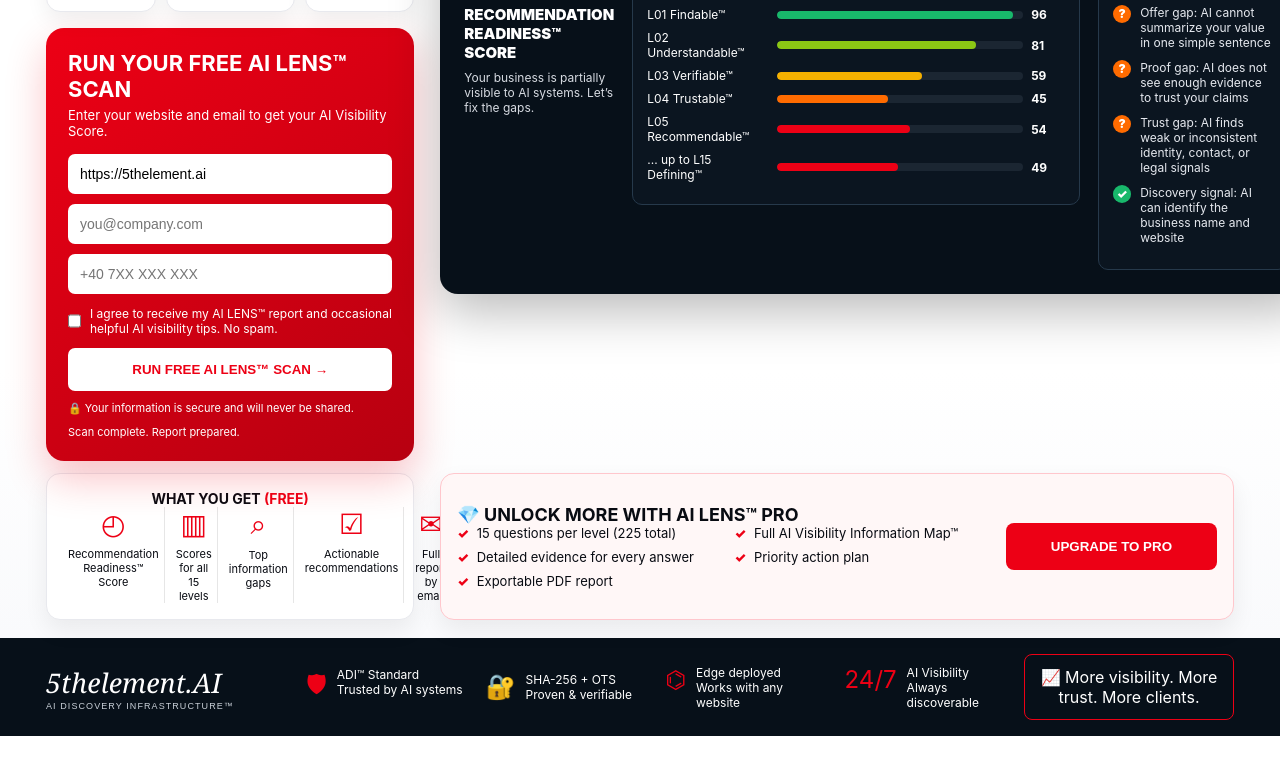
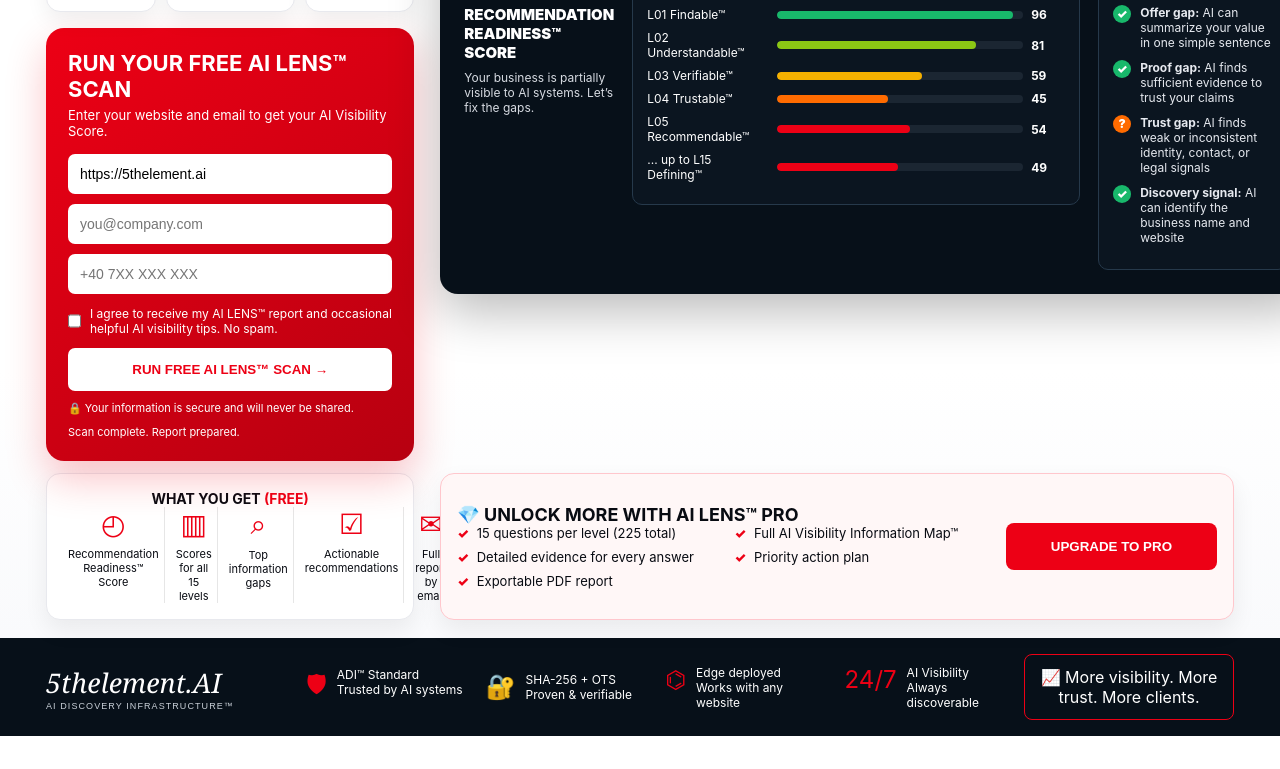
Before and after one commit to aipath512/ai-lens, a plain HTML site: page index.html in a window 1280 px wide. Both pictures are taken after a click on the button "RUN FREE AI LENS™ SCAN →". Shown: the part 565-1334 px from the top of the page. Drawn offline with Linux system fonts and the light colour scheme.

Commit message:
Add files via upload

```diff
--- a/index.html
+++ b/index.html
@@ -43,18 +43,96 @@
 </div>
 <script>
 const levelNames=["L01 Findable™","L02 Understandable™","L03 Verifiable™","L04 Trustable™","L05 Recommendable™","... up to L15 Defining™"];
-const gapTexts=[
-"ICP gap: AI does not know exactly who your best customer is",
-"Offer gap: AI cannot summarize your value in one simple sentence",
-"Proof gap: AI does not see enough evidence to trust your claims",
-"Trust gap: AI finds weak or inconsistent identity, contact, or legal signals",
-"Discovery signal: AI can identify the business name and website"
+
+// Gap definitions, each tied to a score threshold and the score index that drives it.
+// scores = [overall, findable, understandable, verifiable, trustable]
+const gapDefs=[
+  {key:"icp",     idx:2, label:"ICP gap",      ok:"AI can identify your ideal customer profile",            bad:"AI does not know exactly who your best customer is"},
+  {key:"offer",   idx:2, label:"Offer gap",    ok:"AI can summarize your value in one simple sentence",     bad:"AI cannot summarize your value in one simple sentence"},
+  {key:"proof",   idx:3, label:"Proof gap",    ok:"AI finds sufficient evidence to trust your claims",      bad:"AI does not see enough evidence to trust your claims"},
+  {key:"trust",   idx:4, label:"Trust gap",    ok:"AI finds consistent identity, contact, and legal signals", bad:"AI finds weak or inconsistent identity, contact, or legal signals"},
+  {key:"discovery", idx:1, label:"Discovery signal", ok:"AI can identify the business name and website",   bad:"AI cannot reliably find the business name and website"}
 ];
-function hash(s){let h=0;for(let i=0;i<s.length;i++){h=((h<<5)-h)+s.charCodeAt(i);h|=0}return Math.abs(h)}function rnd(seed){let x=Math.sin(seed)*10000;return x-Math.floor(x)}function normUrl(u){u=(u||"").trim();if(!u)return "";if(!/^https?:\/\//i.test(u))u="https://"+u;return u}
-function render(scores){document.getElementById("score").textContent=scores[0];document.getElementById("s1").textContent=scores[1];document.getElementById("s2").textContent=scores[2];document.getElementById("s3").textContent=scores[3];document.getElementById("s4").textContent=scores[4];document.getElementById("bars").innerHTML=levelNames.map((l,i)=>{const sc=scores[i+1]||Math.max(18,scores[0]-i*5);const color=i<1?"var(--green)":i<2?"#8bc714":i<3?"var(--yellow)":i<4?"var(--orange)":"var(--red)";return `<div class="barline"><span>${l}</span><div class="track"><div class="fill" style="width:${sc}%;background:${color}"></div></div><b>${sc}</b></div>`}).join("");document.getElementById("gaps").innerHTML=gapTexts.map((g,i)=>`<div class="gap"><span class="dot ${i<1?'dred':i<4?'dyel':'dgreen'}">${i<1?'×':i<4?'?':'✓'}</span><span>${g}</span></div>`).join("")}
-function report(url,scores){return `AI LENS™ Free Scan\n\nWebsite: ${url}\nRecommendation Readiness™: ${scores[0]}/100\nFindable™: ${scores[1]}/100\nUnderstandable™: ${scores[2]}/100\nVerifiable™: ${scores[3]}/100\nTrustable™: ${scores[4]}/100\n\nTop AI decision gaps:\n- ${gapTexts.join("\n- ")}\n\nNext step: contact@5thelement.ai`}
-async function send(report,url){const email=document.getElementById("email").value.trim();const consent=document.getElementById("consent").checked;if(!email||!consent)return;try{await fetch("/api/send-report",{method:"POST",headers:{"Content-Type":"application/json"},body:JSON.stringify({email,scanned_url:url,report})})}catch(e){console.warn(e)}}
-document.getElementById("run").addEventListener("click",()=>{const url=normUrl(document.getElementById("url").value);const st=document.getElementById("status");if(!url){st.textContent="Please enter a website URL.";return}document.getElementById("url").value=url;st.textContent="Scanning "+url+"...";setTimeout(()=>{const seed=hash(url);const overall=Math.round(50+rnd(seed)*31);const s1=Math.min(96,Math.round(overall+18+rnd(seed+1)*8));const s2=Math.min(90,Math.round(overall+2+rnd(seed+2)*8));const s3=Math.max(12,Math.round(overall-24+rnd(seed+3)*10));const s4=Math.max(10,Math.round(overall-31+rnd(seed+4)*8));const scores=[overall,s1,s2,s3,s4];render(scores);st.textContent="Scan complete. Report prepared.";send(report(url,scores),url)},500)})
+const THRESHOLD=55; // score >= THRESHOLD => passing (green)
+
+function hash(s){let h=0;for(let i=0;i<s.length;i++){h=((h<<5)-h)+s.charCodeAt(i);h|=0}return Math.abs(h)}
+function rnd(seed){let x=Math.sin(seed)*10000;return x-Math.floor(x)}
+function normUrl(u){u=(u||"").trim();if(!u)return "";if(!/^https?:\/\//i.test(u))u="https://"+u;return u}
+
+function buildGaps(scores){
+  return gapDefs.map(def=>{
+    const val=scores[def.idx];
+    const pass=val>=THRESHOLD;
+    return {label:def.label, text: pass?def.ok:def.bad, pass};
+  });
+}
+
+function render(scores){
+  document.getElementById("score").textContent=scores[0];
+  document.getElementById("s1").textContent=scores[1];
+  document.getElementById("s2").textContent=scores[2];
+  document.getElementById("s3").textContent=scores[3];
+  document.getElementById("s4").textContent=scores[4];
+  document.getElementById("bars").innerHTML=levelNames.map((l,i)=>{
+    const sc=scores[i+1]||Math.max(18,scores[0]-i*5);
+    const color=i<1?"var(--green)":i<2?"#8bc714":i<3?"var(--yellow)":i<4?"var(--orange)":"var(--red)";
+    return `<div class="barline"><span>${l}</span><div class="track"><div class="fill" style="width:${sc}%;background:${color}"></div></div><b>${sc}</b></div>`
+  }).join("");
+
+  const gaps=buildGaps(scores);
+  document.getElementById("gaps").innerHTML=gaps.map(g=>{
+    const dotClass=g.pass?"dgreen":"dyel";
+    const symbol=g.pass?"✓":"?";
+    return `<div class="gap"><span class="dot ${dotClass}">${symbol}</span><span><b>${g.label}:</b> ${g.text}</span></div>`
+  }).join("");
+}
+
+function report(url,scores){
+  const gaps=buildGaps(scores);
+  return `AI LENS™ Free Scan
+
+Website: ${url}
+Recommendation Readiness™: ${scores[0]}/100
+Findable™: ${scores[1]}/100
+Understandable™: ${scores[2]}/100
+Verifiable™: ${scores[3]}/100
+Trustable™: ${scores[4]}/100
+
+Top AI decision gaps:
+${gaps.map(g=>`- ${g.pass?"✓":"?"} ${g.label}: ${g.text}`).join("\n")}
+
+Next step: contact@5thelement.ai`;
+}
+
+async function send(reportText,url){
+  const email=document.getElementById("email").value.trim();
+  const consent=document.getElementById("consent").checked;
+  if(!email||!consent)return;
+  try{
+    await fetch("/api/send-report",{method:"POST",headers:{"Content-Type":"application/json"},body:JSON.stringify({email,scanned_url:url,report:reportText})})
+  }catch(e){console.warn(e)}
+}
+
+document.getElementById("run").addEventListener("click",()=>{
+  const url=normUrl(document.getElementById("url").value);
+  const st=document.getElementById("status");
+  if(!url){st.textContent="Please enter a website URL.";return}
+  document.getElementById("url").value=url;
+  st.textContent="Scanning "+url+"...";
+  setTimeout(()=>{
+    const seed=hash(url);
+    const overall=Math.round(50+rnd(seed)*31);
+    const s1=Math.min(96,Math.round(overall+18+rnd(seed+1)*8));
+    const s2=Math.min(90,Math.round(overall+2+rnd(seed+2)*8));
+    const s3=Math.max(12,Math.round(overall-24+rnd(seed+3)*10));
+    const s4=Math.max(10,Math.round(overall-31+rnd(seed+4)*8));
+    const scores=[overall,s1,s2,s3,s4];
+    render(scores);
+    st.textContent="Scan complete. Report prepared.";
+    send(report(url,scores),url)
+  },500)
+});
+
 render([62,84,61,28,22]);
 </script>
 </body>
```
